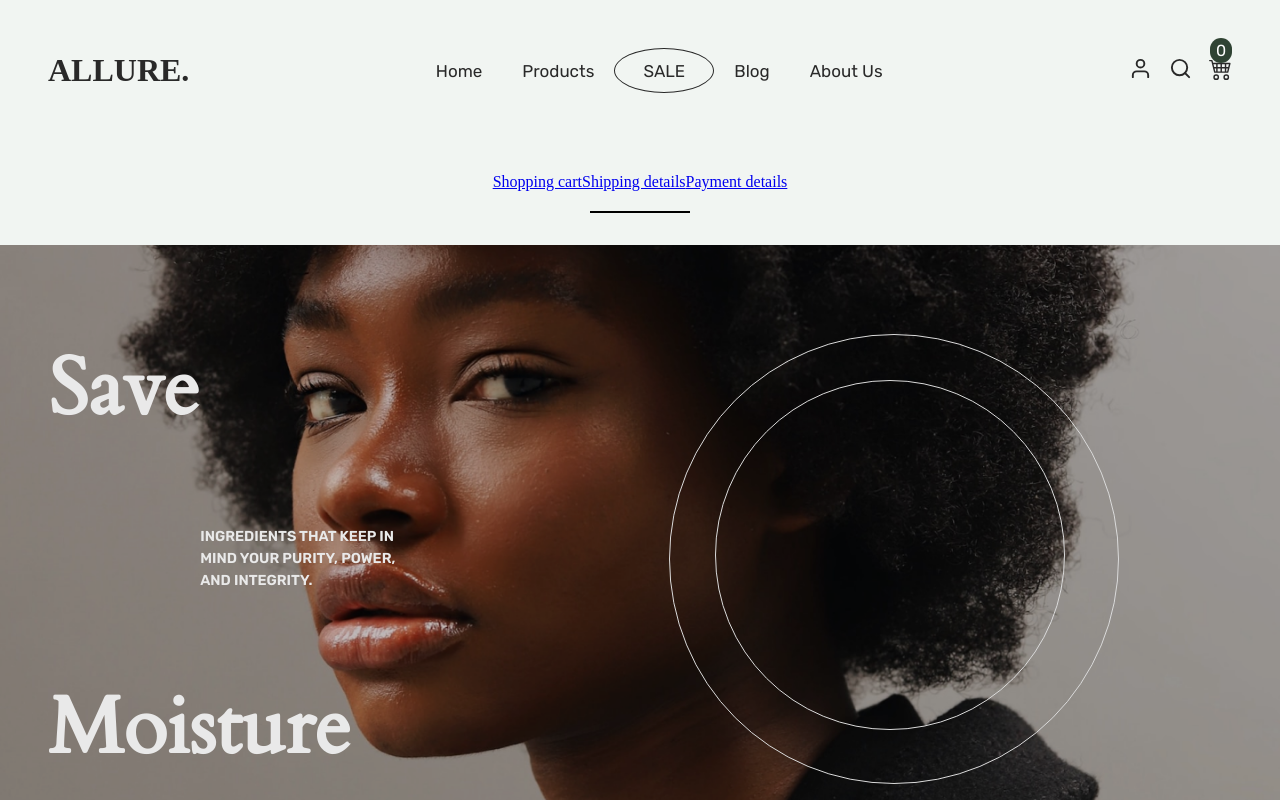
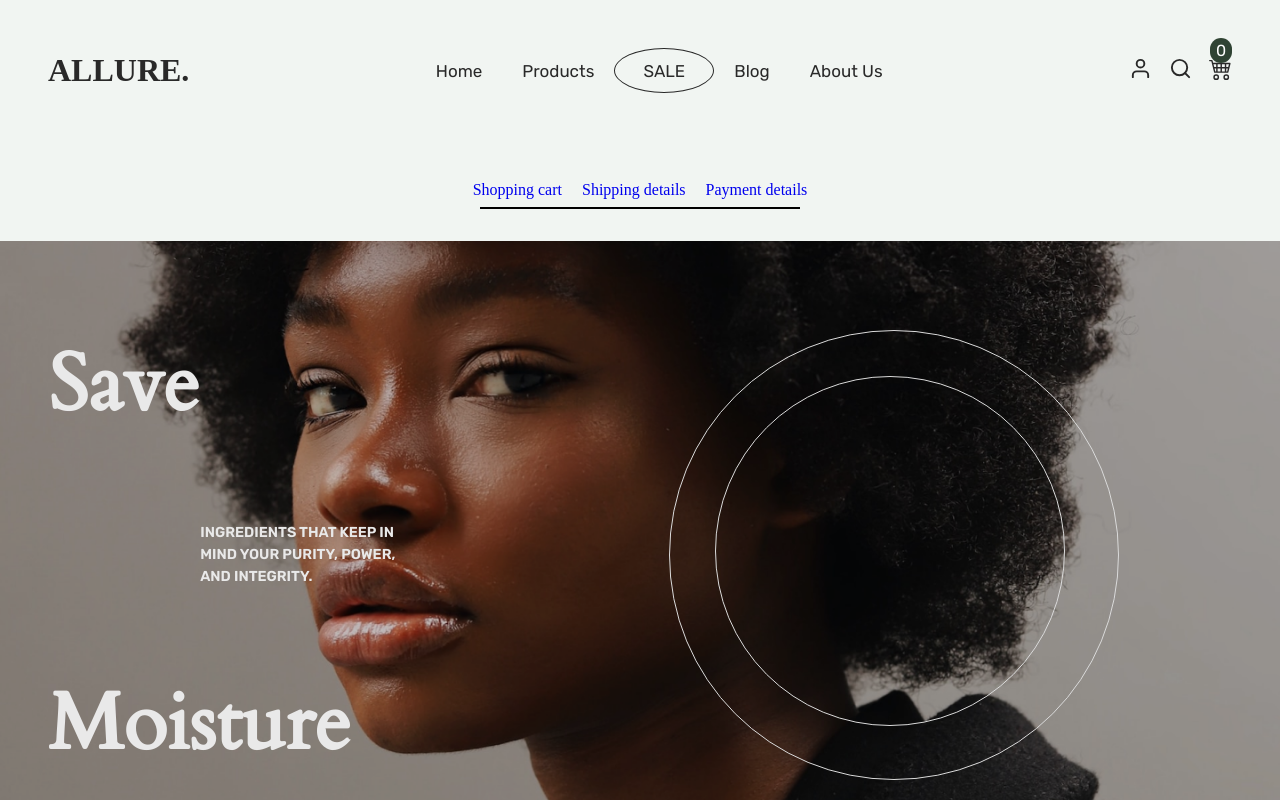
Before and after one commit to Kel-VinTech/Allure-ecommerce, a React (Vite) app: page /cart in a window 1280 px wide. Shown: the top 800 px of the page. Built offline with nearby package versions, Linux system fonts and the light colour scheme.

Commit message:
made cart heading

```diff
--- a/src/pages/Cart/index.jsx
+++ b/src/pages/Cart/index.jsx
@@ -5,8 +5,8 @@ import "/src/scss/Cart.scss";
 const Cart = () => {
     return <main>
         <div className="cart">
-            <div className="cart-link">
-                <div className="links">
+            <div className="cart-heading">
+                <div className="cart-links">
                 <Link to="#">Shopping cart</Link>
                 <Link to="#">Shipping details</Link>
                 <Link to="#">Payment details</Link>
--- a/src/scss/Cart.scss
+++ b/src/scss/Cart.scss
@@ -4,20 +4,26 @@ main{
         padding: 2rem 0;
         position: relative;
 
-        .cart-link{
+        .cart-heading{
             display: flex;
             flex-direction: column;
             justify-content: center;
             align-items: center;
-            gap: 20px;
+
+
+            .cart-links{
+                display: flex;
+                gap: 20px;
+                padding: 0.5rem 0;
+
+                a{
+                    text-decoration: none;
+                }
+            }
         }
         .cart-line{
             border: 1px solid #000;
-            width: 100px;
-            display: flex;
-            flex-direction: column;
-            justify-content: center;
-            align-items: center;
+            width: 25%;
         }
     }
 }
```
